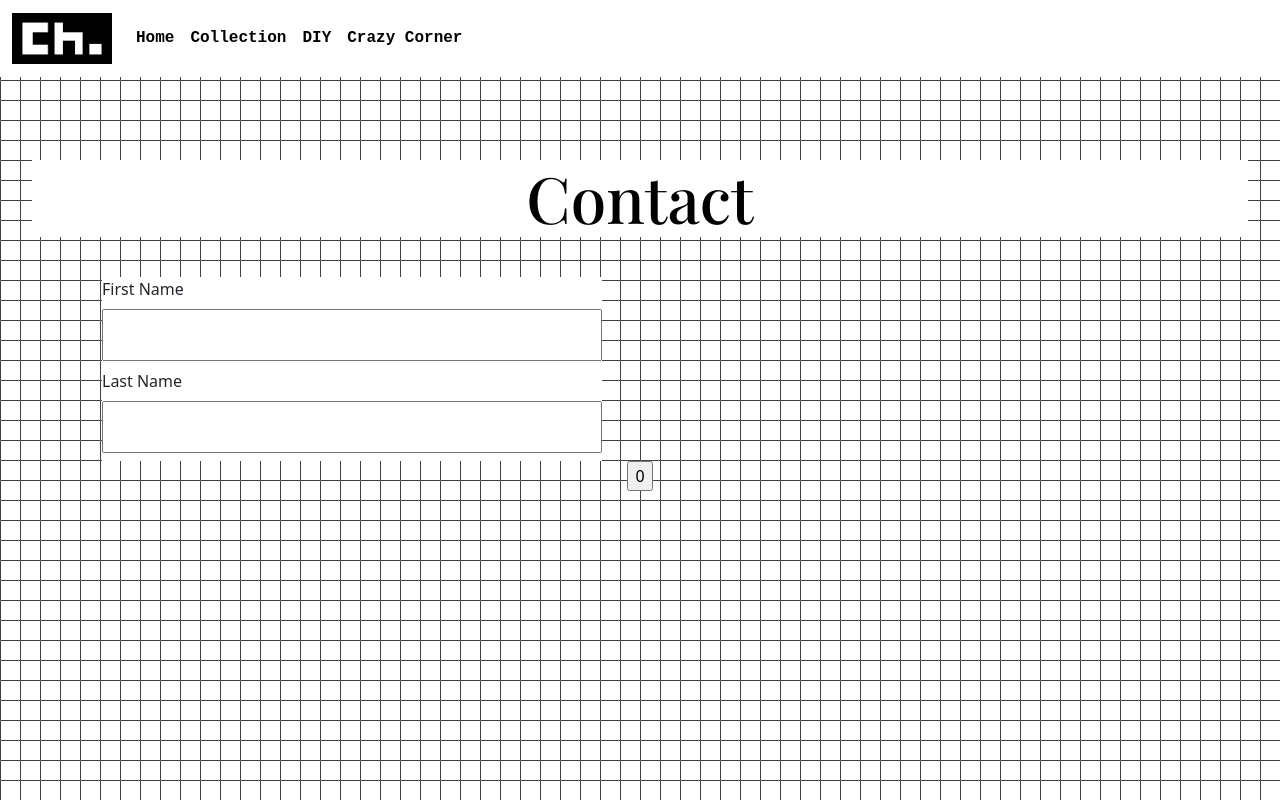
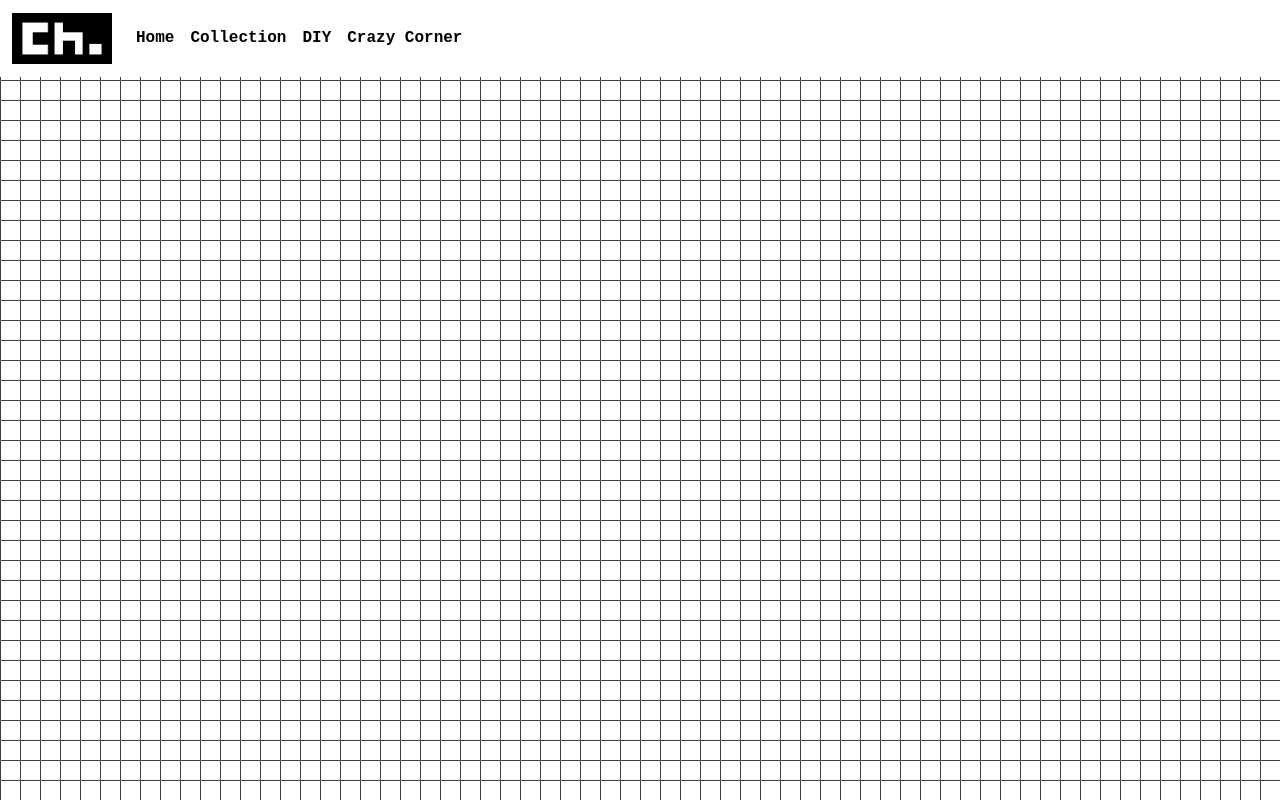
Before and after one commit to chrillah/sweet-card-maker, a Vue app: page /#/contact in a window 1280 px wide. Built offline with nearby package versions, Linux system fonts and the light colour scheme; a web font is replaced by a local one.

Commit message:
contact view deleted

```diff
--- a/src/components/NavBar.vue
+++ b/src/components/NavBar.vue
@@ -17,7 +17,6 @@
         <div class="navbar-nav">
           <RouterLink class="nav-link" aria-current="page" to="/">Home</RouterLink>
           <RouterLink class="nav-link" to="/collection">Collection</RouterLink>
-          <!-- <RouterLink class="nav-link" to="/contact">Contact</RouterLink> -->
           <RouterLink class="nav-link" to="/diy">DIY</RouterLink>
           <RouterLink class="nav-link" to="/crazyCorner">Crazy Corner</RouterLink>
         </div>
--- a/src/router.js
+++ b/src/router.js
@@ -1,7 +1,6 @@
 import { createRouter, createWebHashHistory } from 'vue-router'
 
 import CollectionView from './views/CollectionView.vue'
-import ContactView from './views/ContactView.vue'
 import HomeView from './views/HomeView.vue'
 import DiyView from './views/DiyView.vue'
 import UserPosterView from './views/UserPosterView.vue'
@@ -13,10 +12,6 @@ export default createRouter({
     {
       component: CollectionView,
       path: '/collection'
-    },
-    {
-      component: ContactView,
-      path: '/contact'
     },
     {
       component: DiyView,
--- a/src/views/ContactView.vue
+++ /dev/null
@@ -1,59 +0,0 @@
-<script>
-  import CounterButton from '../components/CounterButton.vue'
-  export default {
-    components: {
-      CounterButton
-    }
-  }
-</script>
-
-<template>
-  <div class="wrapper">
-    <div class="intro-section">
-      <h1 class="intro-text">Contact</h1>
-    </div>
-    <div class="container">
-      <div class="contact-wrapper">
-        <!-- <form class="contact-info">
-          <label for="name">Namn:</label>
-          <input type="text" id="name" name="name" />
-
-          <label for="email">E-post:</label>
-          <input type="email" id="email" name="email" />
-
-          <input type="submit" value="Skicka" />
-        </form> -->
-        <form class="contact-info">
-          <label for="fname">First Name</label>
-          <input type="text" id="fname" name="fname" />
-          <label for="lname">Last Name</label>
-          <input type="text" id="lname" name="lname" />
-        </form>
-      </div>
-      <CounterButton />
-    </div>
-  </div>
-</template>
-<style scoped>
-  input[type='text'] {
-    width: 100%;
-    padding: 12px 20px;
-    margin: 8px 0;
-    box-sizing: border-box;
-  }
-  .contact-wrapper {
-    width: 100%;
-    display: grid;
-    grid-template-areas: 'info img';
-  }
-  .contact-info {
-    max-width: 500px;
-    background-color: #ffffff;
-    grid-area: info;
-  }
-  .input-name {
-    margin: 1rem;
-    max-width: 400px;
-    display: inline-block;
-  }
-</style>
```
